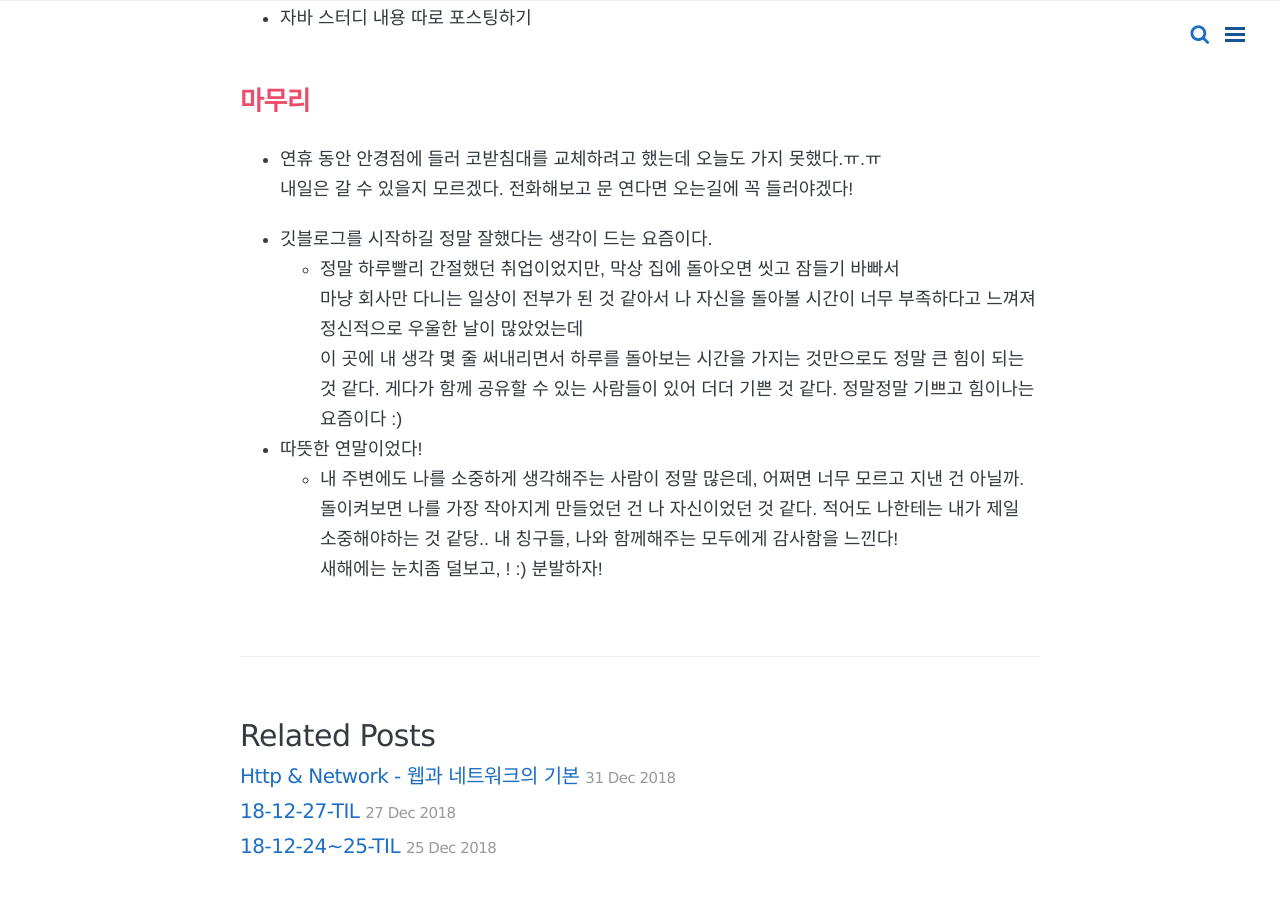
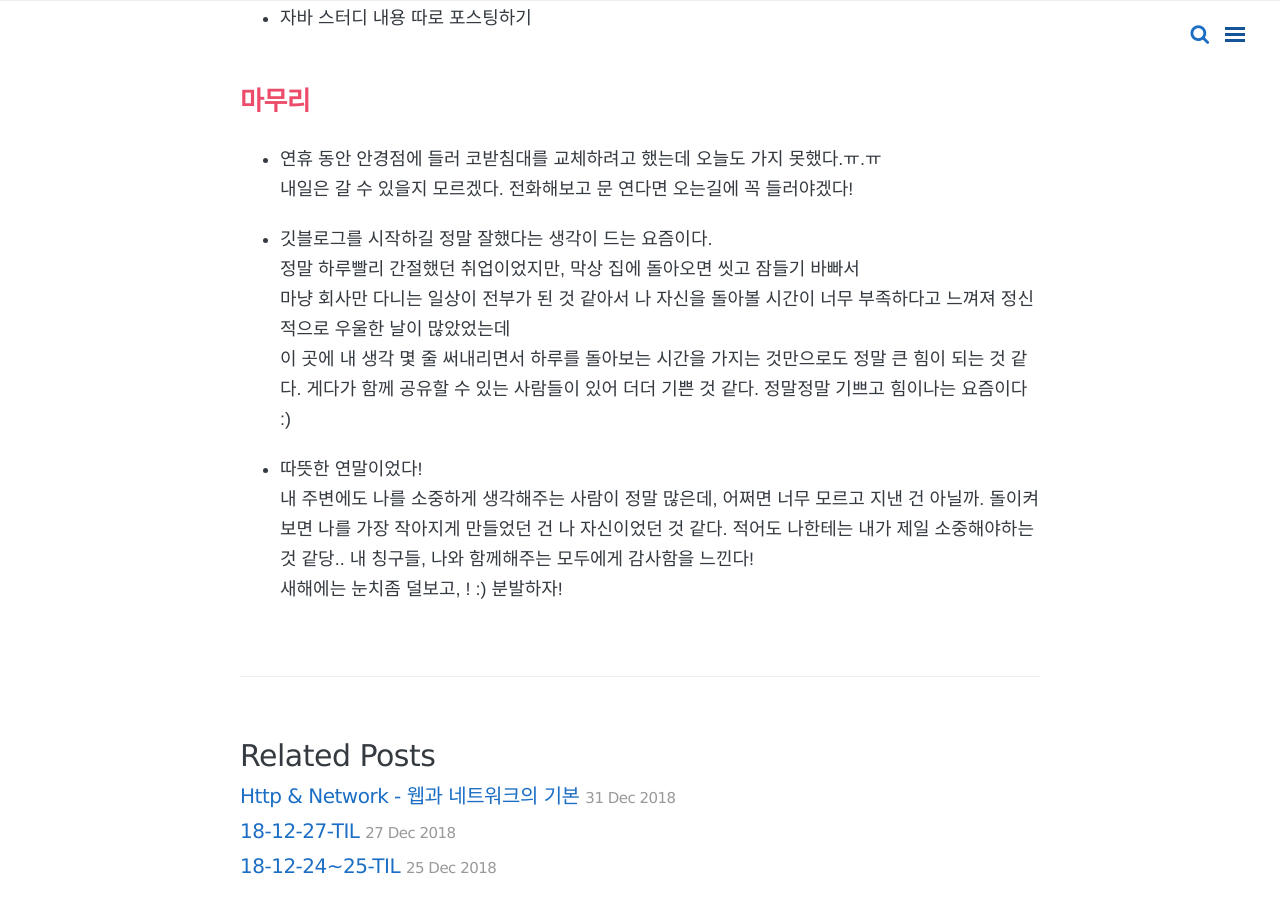
Before and after one commit to diniyo804/diniyo804.github.io, a Jekyll site: the page built from _posts/TIL (Today I Learned)/2018-12-31-TIL.md, in a window 1280 px wide and 900 px high, scrolled down 771 px. Built offline with Jekyll 4.4.1, drawn with Linux system fonts in a browser that asks for light colours; nearby versions of some CDN libraries; comment, search, counter and statistics services are not loaded.

Commit message:
Update 2018-12-31-TIL.md

```diff
--- a/_posts/TIL (Today I Learned)/2018-12-31-TIL.md
+++ b/_posts/TIL (Today I Learned)/2018-12-31-TIL.md
@@ -27,14 +27,14 @@ comments: true
 내일은 갈 수 있을지 모르겠다. 전화해보고 문 연다면 오는길에 꼭 들러야겠다!
 
 - 깃블로그를 시작하길 정말 잘했다는 생각이 드는 요즘이다.
-    - 정말 하루빨리 간절했던 취업이었지만, 막상 집에 돌아오면 씻고 잠들기 바빠서
+    정말 하루빨리 간절했던 취업이었지만, 막상 집에 돌아오면 씻고 잠들기 바빠서
     마냥 회사만 다니는 일상이 전부가 된 것 같아서
     나 자신을 돌아볼 시간이 너무 부족하다고 느껴져 정신적으로 우울한 날이 많았었는데
     이 곳에 내 생각 몇 줄 써내리면서 하루를 돌아보는 시간을 가지는 것만으로도 정말 큰 힘이 되는 것 같다.
     게다가 함께 공유할 수 있는 사람들이 있어 더더 기쁜 것 같다. 정말정말 기쁘고 힘이나는 요즘이다 :)
 
 - 따뜻한 연말이었다!
-    - 내 주변에도 나를 소중하게 생각해주는 사람이 정말 많은데, 어쩌면 너무 모르고 지낸 건 아닐까.
+    내 주변에도 나를 소중하게 생각해주는 사람이 정말 많은데, 어쩌면 너무 모르고 지낸 건 아닐까.
     돌이켜보면 나를 가장 작아지게 만들었던 건 나 자신이었던 것 같다.
     적어도 나한테는 내가 제일 소중해야하는 것 같당.. 내 칭구들, 나와 함께해주는 모두에게 감사함을 느낀다!
     새해에는 눈치좀 덜보고, ! :) 분발하자!
```
